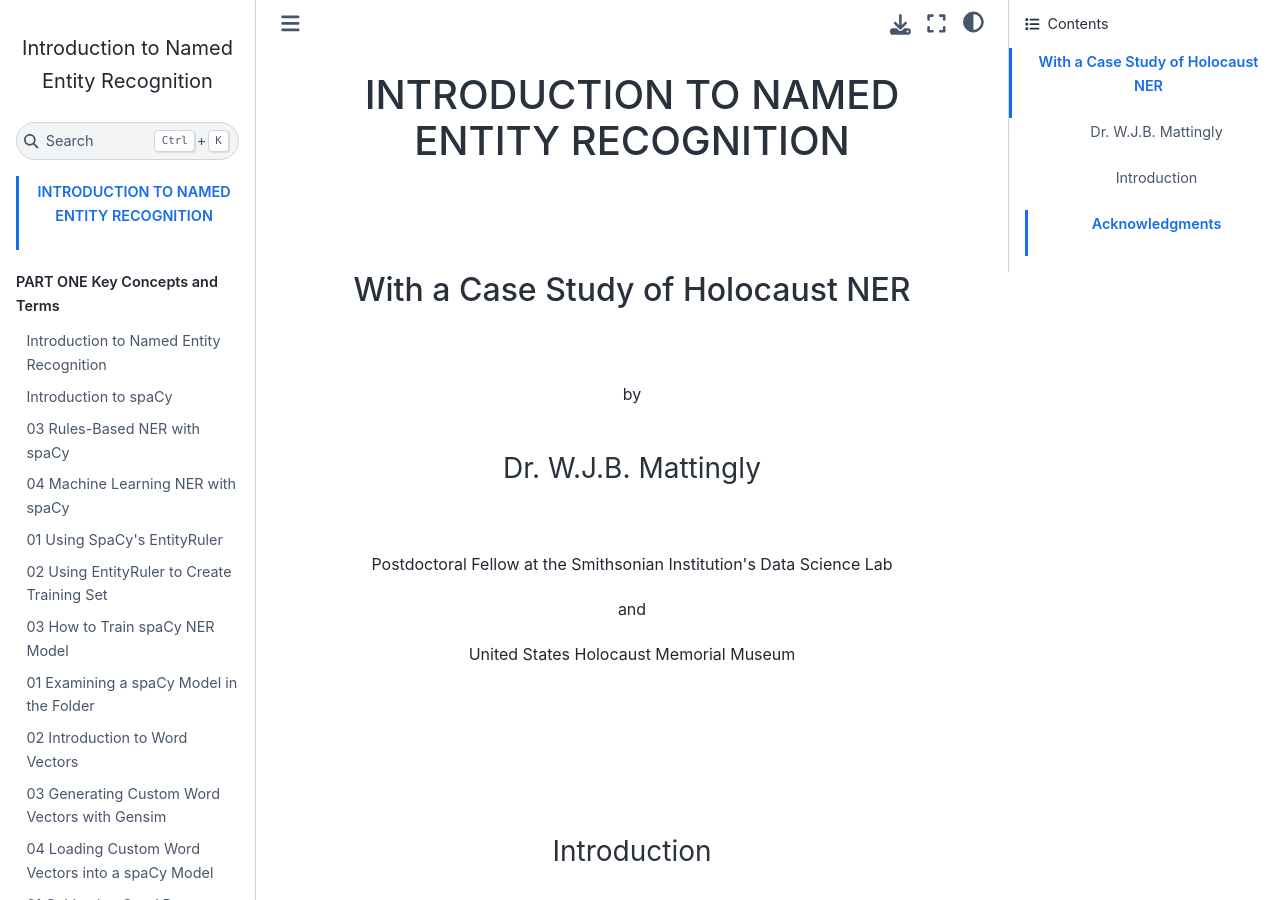
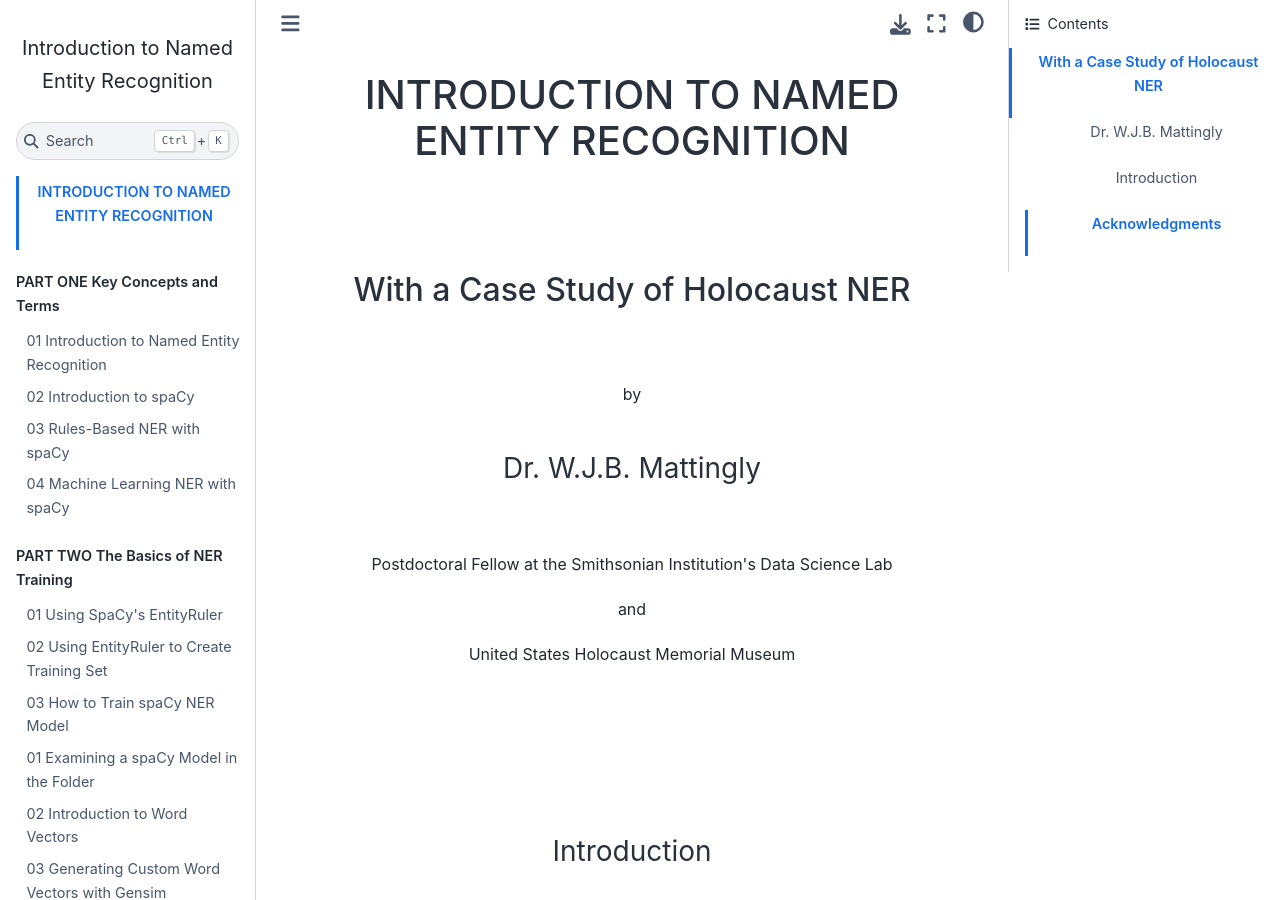
Before and after one commit to wjbmattingly/holocaust_ner_lessons, a Jupyter Book: the page built from intro.md, in a window 1280 px wide and 900 px high. Built offline with Jupyter Book 1.0.4 settings and Sphinx 7.4.7 and the Sphinx Book theme 1.1.4, drawn with Linux system fonts in a browser that asks for light colours; some of the changed text lies outside the part shown.

Commit message:
Update _toc.yml

```diff
--- a/_toc.yml
+++ b/_toc.yml
@@ -2,13 +2,15 @@
 - part: PART ONE Key Concepts and Terms
   chapters:
   - file: 01_01_introduction_to_ner
-    title: Introduction to Named Entity Recognition
+    title: 01 Introduction to Named Entity Recognition
   - file: 01_02_introduction_to_spacy
-    title: Introduction to spaCy
+    title: 02 Introduction to spaCy
   - file: 02_rules_based_ner
     title: 03 Rules-Based NER with spaCy
   - file: 03_machine_learning_ner
     title: 04 Machine Learning NER with spaCy
+- part: PART TWO The Basics of NER Training
+  chapters:
   - file: 04_01_spaCy_Entity_Ruler
     title: 01 Using SpaCy's EntityRuler
   - file: 04_02_create_ner_training_set
```
